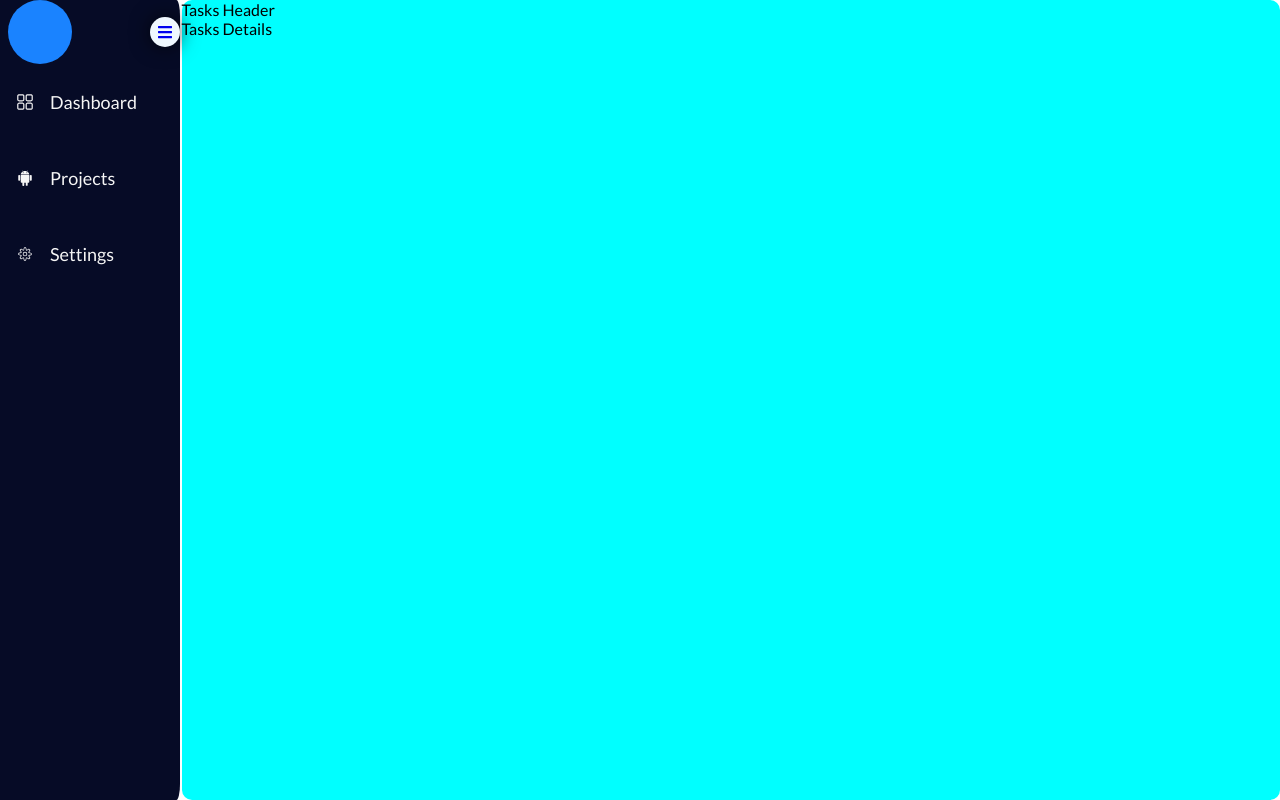
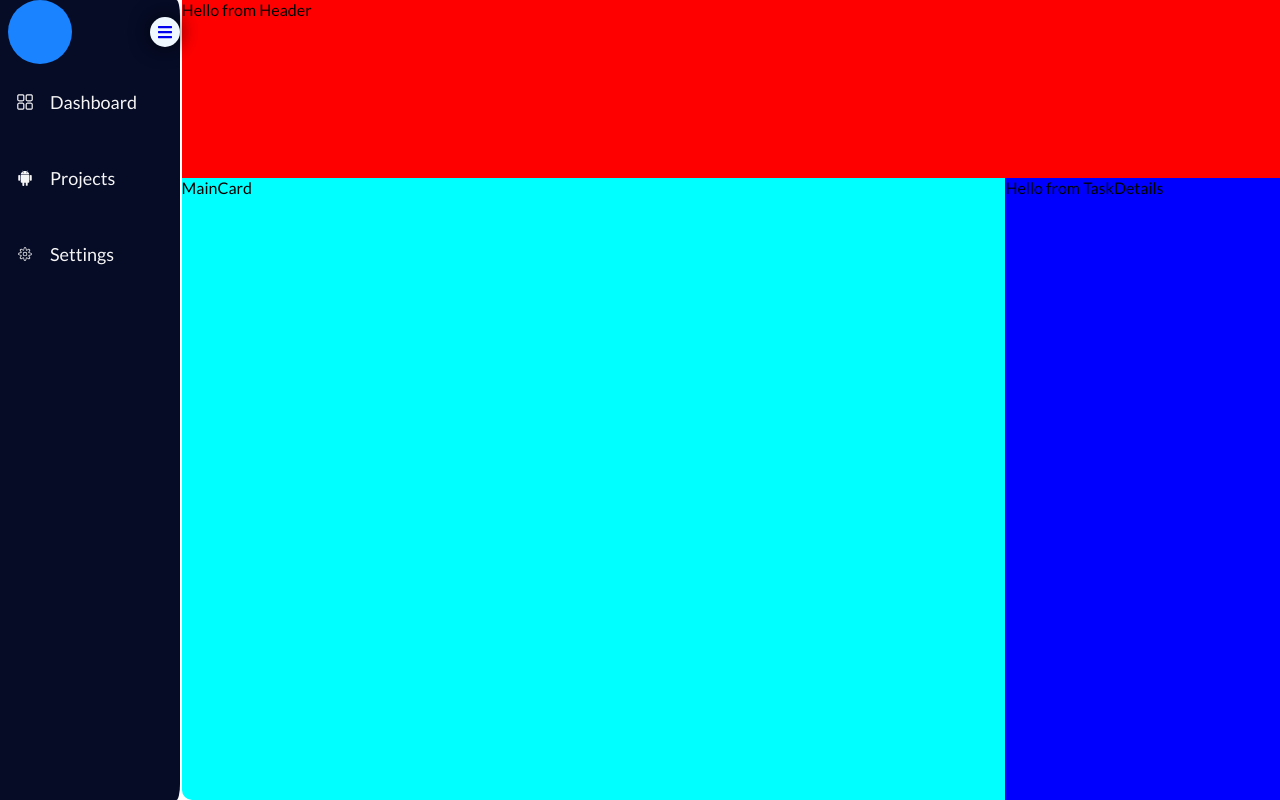
Before and after one commit to Civil-t/Task-Manager-CodexCue, a React (Vite) app: page /project in a window 1280 px wide. Built offline with nearby package versions, Linux system fonts and the light colour scheme.

Commit message:
finished basic projects wireframe structure

```diff
--- a/src/components/Projects/TaskDetailsCard/TaskDetails.css
+++ b/src/components/Projects/TaskDetailsCard/TaskDetails.css
@@ -0,0 +1,7 @@
+.details-container {
+  background-color: blue;
+  width: 100%;
+  height: 100%;
+  margin: 0;
+  padding: 0;
+}
--- a/src/components/Projects/TaskDetailsCard/TaskDetails.jsx
+++ b/src/components/Projects/TaskDetailsCard/TaskDetails.jsx
@@ -2,7 +2,7 @@ import React from "react";
 import "./TaskDetails.css";
 
 function TaskDetails() {
-  return <div>TaskDetails</div>;
+  return <div className="details-container"> Hello from TaskDetails</div>;
 }
 
 export default TaskDetails;
--- a/src/components/Projects/TasksHeader/Header.css
+++ b/src/components/Projects/TasksHeader/Header.css
@@ -0,0 +1,6 @@
+.header-container {
+  background-color: red;
+  width: 100%;
+  margin: 0;
+  padding: 0;
+}
--- a/src/components/Projects/TasksHeader/Header.jsx
+++ b/src/components/Projects/TasksHeader/Header.jsx
@@ -2,7 +2,7 @@ import React from "react";
 import "./Header.css";
 
 function Header() {
-  return <div>Header</div>;
+  return <div className="header-container">Hello from Header</div>;
 }
 
 export default Header;
--- a/src/components/Projects/TasksMainCard/MainCard.jsx
+++ b/src/components/Projects/TasksMainCard/MainCard.jsx
@@ -1,5 +1,5 @@
 import React from "react";
-import "./MainCard.css";
+import "./Main.css";
 
 function MainCard() {
   return <div>MainCard</div>;
--- a/src/components/routes/Project.css
+++ b/src/components/routes/Project.css
@@ -1,6 +1,13 @@
 .temp-container {
   background-color: aqua;
+  border: none;
   border-radius: 10px;
+  margin: 0;
+  padding: 0;
+  display: grid;
+  grid-template-rows: 1fr 3.5fr;
+  width: 100%;
+  height: 100%;
 }
 
 .main-container {
@@ -9,3 +16,8 @@
   height: 100vh;
   gap: 0.1rem;
 }
+
+.tasks {
+  display: grid;
+  grid-template-columns: 3fr 1fr;
+}
--- a/src/components/routes/Project.jsx
+++ b/src/components/routes/Project.jsx
@@ -1,5 +1,8 @@
 import React from "react";
 import SideNav from "../SideNav/SideNav";
+import TaskHeader from "../Projects/TasksHeader/Header";
+import TaskDetails from "../Projects/TaskDetailsCard/TaskDetails";
+import TaskMainCard from "../Projects/TasksMainCard/MainCard";
 import "./Project.css";
 
 function Project() {
@@ -9,8 +12,11 @@ function Project() {
         <SideNav />
 
         <div className="temp-container">
-          <div>Tasks Header</div>
-          <div> Tasks Details</div>
+          <TaskHeader />
+          <div className="tasks">
+            <TaskMainCard />
+            <TaskDetails />
+          </div>
         </div>
       </div>
     </>
```
